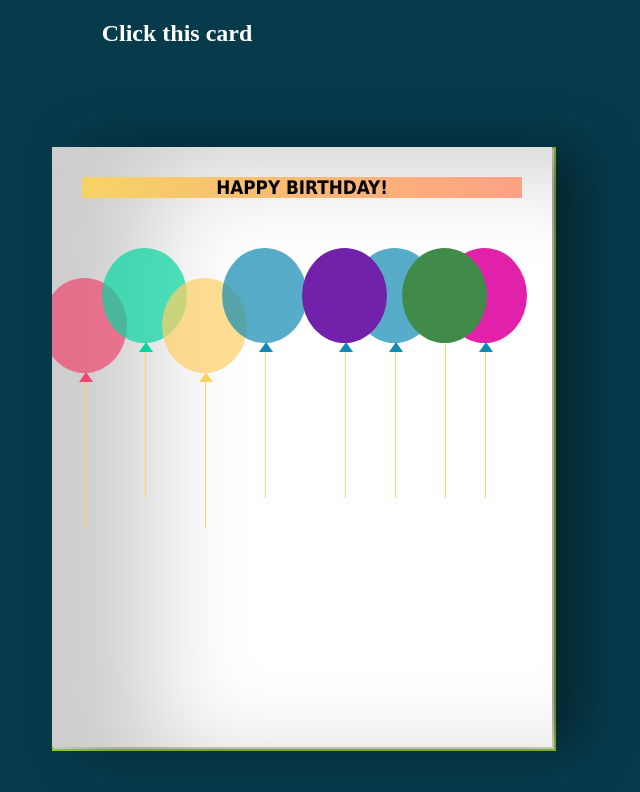
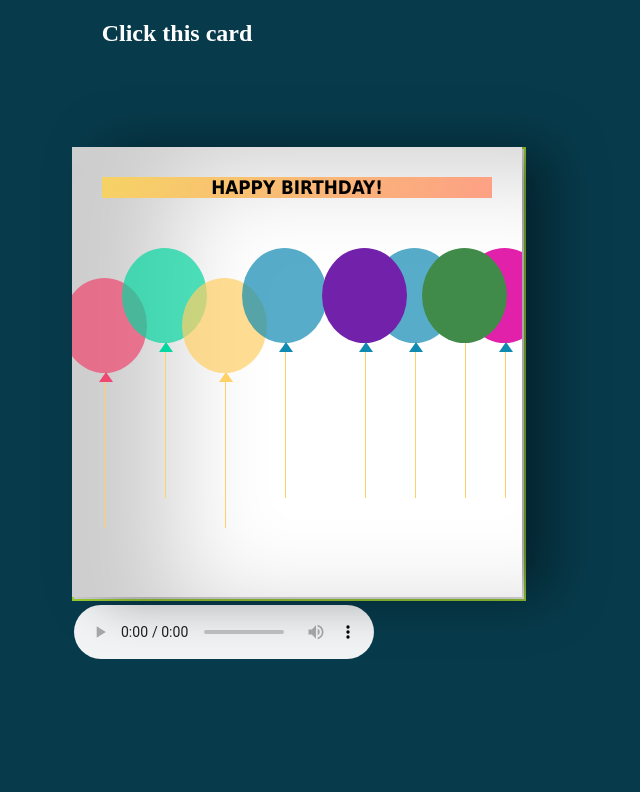
Before and after one commit to Ameiiiiiiiii/HBD-Clarice, a plain HTML site: page index.html in a window 1280 px wide. Shown: the whole page, without its empty margins (463-1103 px from the left). Drawn offline with Linux system fonts and the light colour scheme.

Commit message:
Add files via upload

```diff
--- a/style.css
+++ b/style.css
@@ -1,5 +1,5 @@
 body {
- height: 100vh;
+
  background-color: #073b4c;
 }
 
@@ -8,6 +8,8 @@ body {
  align-items: center;
  justify-content: center;
  margin-top: 100px;
+ margin-right: 100px;
+ padding-right:100px;
 }
 
 h2 {
@@ -18,8 +20,8 @@ h2 {
 
 .birthdayCard {
   position: relative;
-  width: 250px;
-  height:350px;
+  width: 10px;
+  height:10px;
   cursor: pointer;
   transform-style: preserve-3d;
 	transform: perspective(2500px);
@@ -29,8 +31,8 @@ h2 {
 .cardFront {
   position: relative;
   background-color: #fff;
-  width: 500px;
-  height:600px;
+  width: 450px;
+  height:450px;
   overflow: hidden;
   transform-origin: left;
   box-shadow: inset 100px 20px 100px rgba(0,0,0,.2), 30px 0 50px rgba(0,0,0,0.4);
@@ -160,8 +162,8 @@ h2 {
   position: absolute;
   background-color: #fff;
   border: 2px solid yellowgreen;
-  width: 500px;
-  height:600px;
+  width: 450px;
+  height:450px;
   z-index:-1;
   left:0;
   top:0;
```
